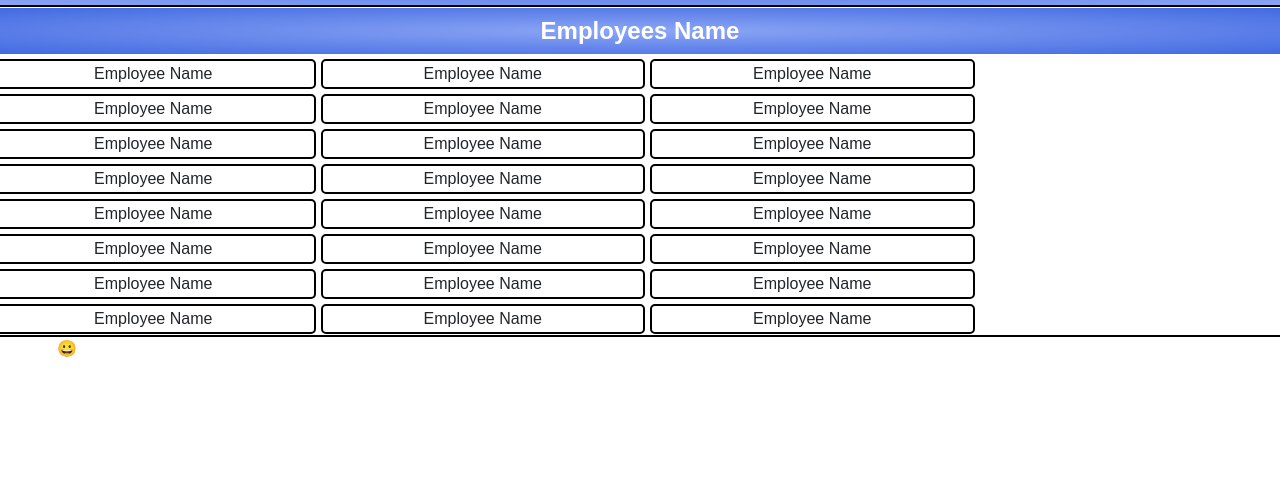
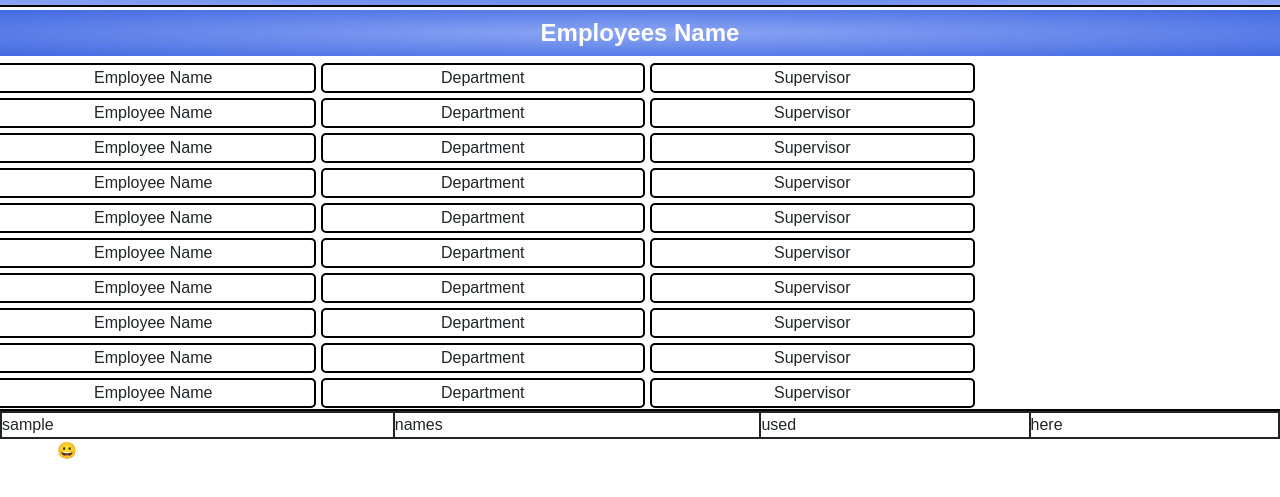
Before and after one commit to Jrivera239/GraphTable, a plain HTML site: page assets/index.html in a window 1280 px wide. Shown: the part 47-544 px from the top of the page. Drawn offline with nearby package versions, Linux system fonts and the light colour scheme.

Commit message:
extra sample table

```diff
--- a/assets/index.html
+++ b/assets/index.html
@@ -26,40 +26,57 @@
     <div class="row2 row " >
         <div class="names col-sm-16">Employees Name</div>
 
-        <div class="row2 col-sm-3  ">Employee Name</div>
-        <div class="row2 col-sm-3  ">Employee Name</div>
-        <div class="row2 col-sm-3  ">Employee Name</div>
 
         <div class="row2 col-sm-3  ">Employee Name</div>
-        <div class="row2 col-sm-3  ">Employee Name</div>
-        <div class="row2 col-sm-3  ">Employee Name</div>
+        <div class="row2 col-sm-3  ">Department</div>
+        <div class="row2 col-sm-3  ">Supervisor</div>
 
         <div class="row2 col-sm-3  ">Employee Name</div>
-        <div class="row2 col-sm-3  ">Employee Name</div>
-        <div class="row2 col-sm-3  ">Employee Name</div>
+        <div class="row2 col-sm-3  ">Department</div>
+        <div class="row2 col-sm-3  ">Supervisor</div>
 
         <div class="row2 col-sm-3  ">Employee Name</div>
-        <div class="row2 col-sm-3  ">Employee Name</div>
-        <div class="row2 col-sm-3  ">Employee Name</div>
+        <div class="row2 col-sm-3  ">Department</div>
+        <div class="row2 col-sm-3  ">Supervisor</div>
 
         <div class="row2 col-sm-3  ">Employee Name</div>
-        <div class="row2 col-sm-3  ">Employee Name</div>
-        <div class="row2 col-sm-3  ">Employee Name</div>
+        <div class="row2 col-sm-3  ">Department</div>
+        <div class="row2 col-sm-3  ">Supervisor</div>
 
         <div class="row2 col-sm-3  ">Employee Name</div>
+        <div class="row2 col-sm-3  ">Department</div>
+        <div class="row2 col-sm-3  ">Supervisor</div>
+
         <div class="row2 col-sm-3  ">Employee Name</div>
+        <div class="row2 col-sm-3  ">Department</div>
+        <div class="row2 col-sm-3  ">Supervisor</div>
+
         <div class="row2 col-sm-3  ">Employee Name</div>
+        <div class="row2 col-sm-3  ">Department</div>
+        <div class="row2 col-sm-3  ">Supervisor</div>
 
-        <div class="row2 col-sm-3 ">Employee Name</div>
-        <div class="row2 col-sm-3 ">Employee Name</div>
-        <div class="row2 col-sm-3 ">Employee Name</div>
+        <div class="row2 col-sm-3  ">Employee Name</div>
+        <div class="row2 col-sm-3  ">Department</div>
+        <div class="row2 col-sm-3  ">Supervisor</div>
 
-        <div class="row2 col-sm-3 ">Employee Name</div>
-        <div class="row2 col-sm-3 ">Employee Name</div>
-        <div class="row2 col-sm-3 ">Employee Name</div>
+        <div class="row2 col-sm-3  ">Employee Name</div>
+        <div class="row2 col-sm-3  ">Department</div>
+        <div class="row2 col-sm-3  ">Supervisor</div>
 
+        <div class="row2 col-sm-3  ">Employee Name</div>
+        <div class="row2 col-sm-3  ">Department</div>
+        <div class="row2 col-sm-3  ">Supervisor</div>
 
       </div>
+
+      <table style="width:100%">
+        <tr class="borderr">
+          <td class="borderr">sample</td>
+          <td class="borderr">names</td>
+          <td class="borderr">used</td>
+          <td class="borderr">here</td>
+        </tr>
+      </table>
 <div class="hidden">
 
    <p>BOBA ! &#128512;</p>
--- a/assets/style.css
+++ b/assets/style.css
@@ -27,8 +27,7 @@ color: white;
     row-gap: 10px;
     grid-template-columns:20px;
     padding: 10px;
-    border: 5px;
-    border-color: red;
+    border:solid  2px;
     text-align: center;
 }
 .navbar{
@@ -51,10 +50,14 @@ color: white;
 .names{
     color: white;
     background:radial-gradient(rgb(140, 166, 245),royalblue) ;
-    border: 2px;
+    border:solid  2px;
     align-items: center;
     font-size: x-large;
    padding:5px;
    font-weight: 700;
   text-align:center ;
 }
+
+.borderr{
+    border:solid  2px;
+}
```
